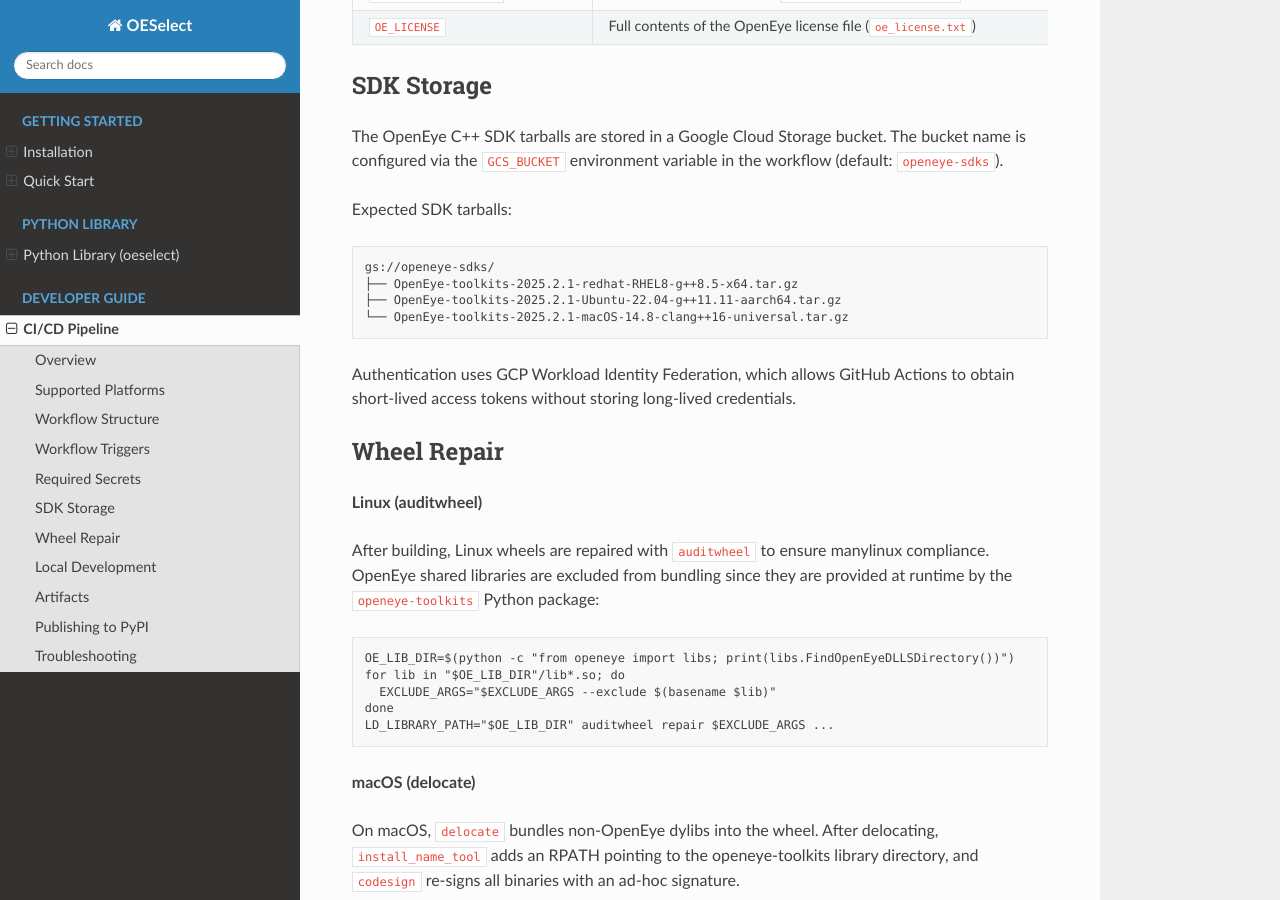
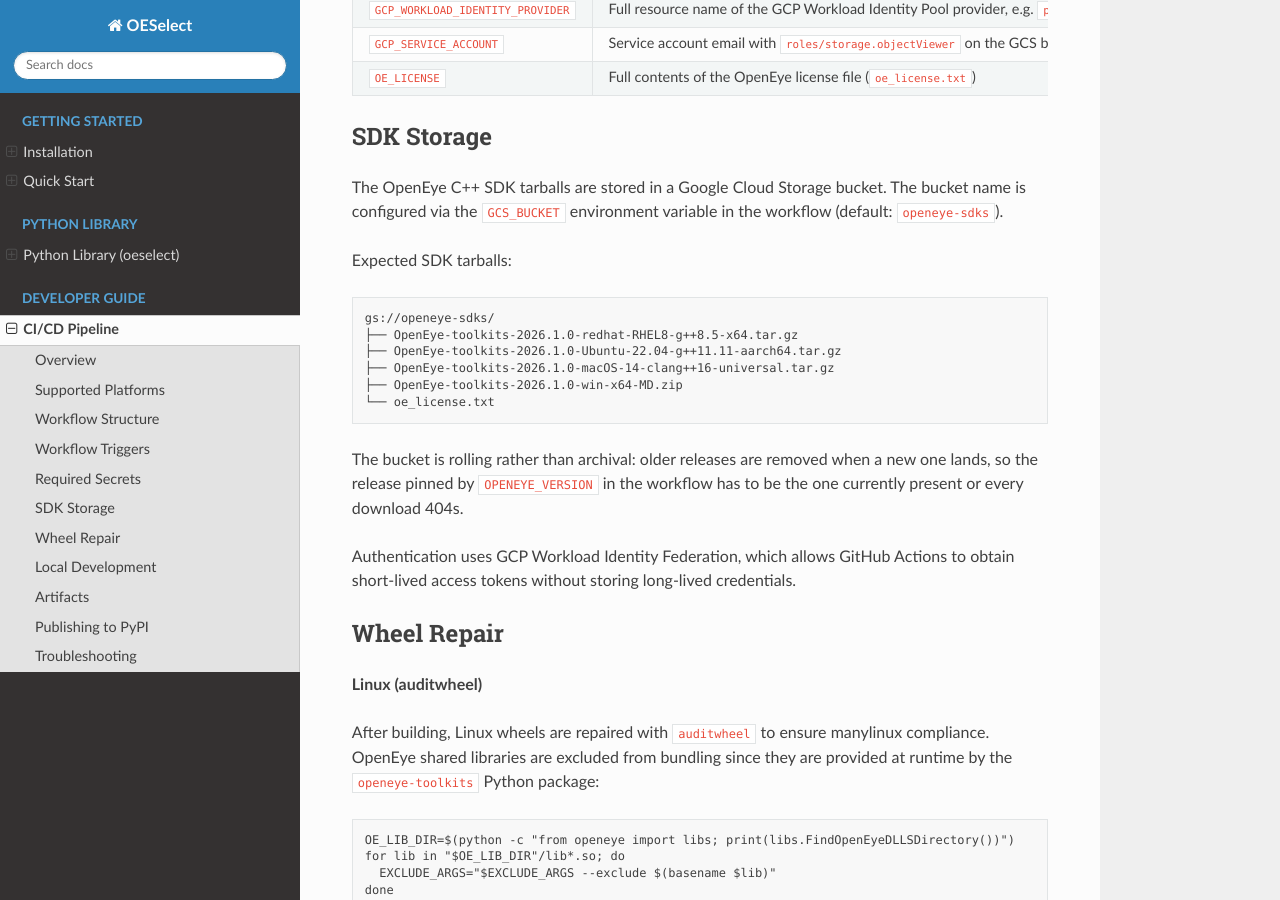
Before and after one commit to scott-arne/oeselect, a Sphinx documentation site: the page built from docs/developer-guide/cicd.rst, in a window 1280 px wide and 900 px high, scrolled down 2021 px. Built offline with Sphinx 7.4.7 and the Read the Docs theme 3.1.0, drawn with Linux system fonts in a browser that asks for light colours; pages that are not in the unit, such as notebooks, are missing from menus; some of the changed text lies outside the part shown.

Commit message:
fix: move the OpenEye SDK pin into the workflow and raise the Python floor
The SDK pin lived in GitHub repository variables, which hid it from the repo
and let it rot: gs://openeye-sdks is rolling, so the 2025.2.1 objects those
variables named were deleted and every download would 404. Move the pin to a
top-level env block on 2026.1.0 and write the per-platform SDK filenames out
literally, since the env context is unavailable in strategy.matrix.

Raise the floors to Python 3.11 and openeye-toolkits 2026.1: 2026.1 is the
first release with py314 wheels and the first without py310. The abi3 tag
stays cp310, so add a link-table check that the extension carries no versioned
libpython, plus an abi3-smoke job that imports the built wheels at both ends of
the supported range on all four platforms, and gate publish on it.

```diff
--- a/docs/developer-guide/cicd.rst
+++ b/docs/developer-guide/cicd.rst
@@ -45,7 +45,10 @@
      - ``macosx_11_0_universal2``
 
 All wheels are built with the Python stable ABI (abi3) targeting Python 3.10+, so a
-single wheel per platform works across Python 3.10, 3.11, 3.12, and 3.13.
+single wheel per platform works across every later minor. Installs are gated at
+Python 3.11 by ``requires-python`` because ``openeye-toolkits`` 2026.1 ships no
+py310 wheel, so the supported range in practice is 3.11 through 3.14. The
+``abi3-smoke`` job imports the built wheels at both ends of that range.
 
 .. note::
 
@@ -123,9 +126,15 @@
 Expected SDK tarballs::
 
     gs://openeye-sdks/
-    ├── OpenEye-toolkits-2025.2.1-redhat-RHEL8-g++8.5-x64.tar.gz
-    ├── OpenEye-toolkits-2025.2.1-Ubuntu-22.04-g++11.11-aarch64.tar.gz
-    └── OpenEye-toolkits-2025.2.1-macOS-14.8-clang++16-universal.tar.gz
+    ├── OpenEye-toolkits-2026.1.0-redhat-RHEL8-g++8.5-x64.tar.gz
+    ├── OpenEye-toolkits-2026.1.0-Ubuntu-22.04-g++11.11-aarch64.tar.gz
+    ├── OpenEye-toolkits-2026.1.0-macOS-14-clang++16-universal.tar.gz
+    ├── OpenEye-toolkits-2026.1.0-win-x64-MD.zip
+    └── oe_license.txt
+
+The bucket is rolling rather than archival: older releases are removed when a new
+one lands, so the release pinned by ``OPENEYE_VERSION`` in the workflow has to be
+the one currently present or every download 404s.
 
 Authentication uses GCP Workload Identity Federation, which allows GitHub Actions to
 obtain short-lived access tokens without storing long-lived credentials.
--- a/docs/getting-started/installation.rst
+++ b/docs/getting-started/installation.rst
@@ -9,7 +9,7 @@
 - **C++ Compiler**: GCC 9+, Clang 10+, or MSVC 2019+
 - **CMake**: 3.16 or later
 - **OpenEye Toolkit**: Licensed OpenEye OEChem library (C++ SDK for building, Python package for runtime)
-- **Python**: 3.10 or later (for Python packages)
+- **Python**: 3.11 or later (for Python packages)
 - **SWIG**: 4.0 or later (for building Python bindings)
 
 Python Package
```
Also changed, not shown: CMakePresets.json (+4 -4 lines), pyproject.toml (+8 -4 lines), 3 other files.
